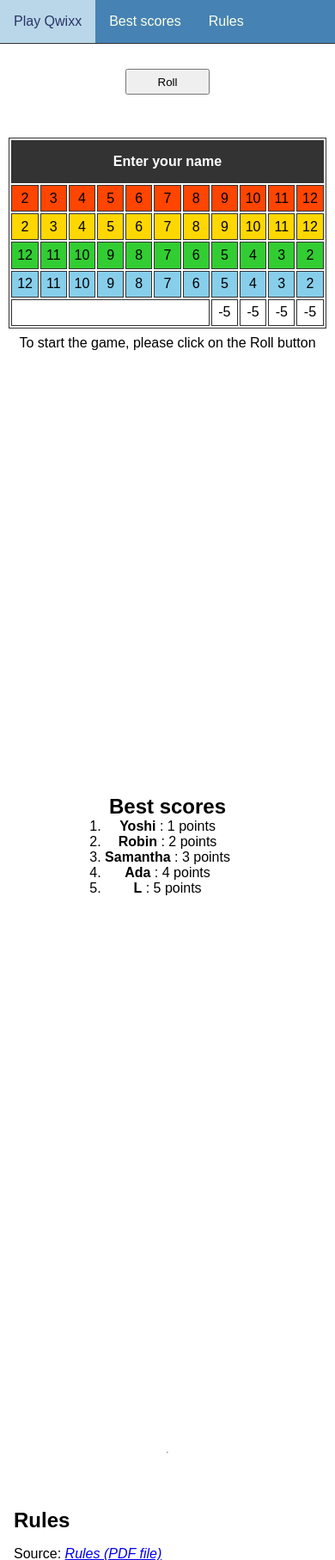
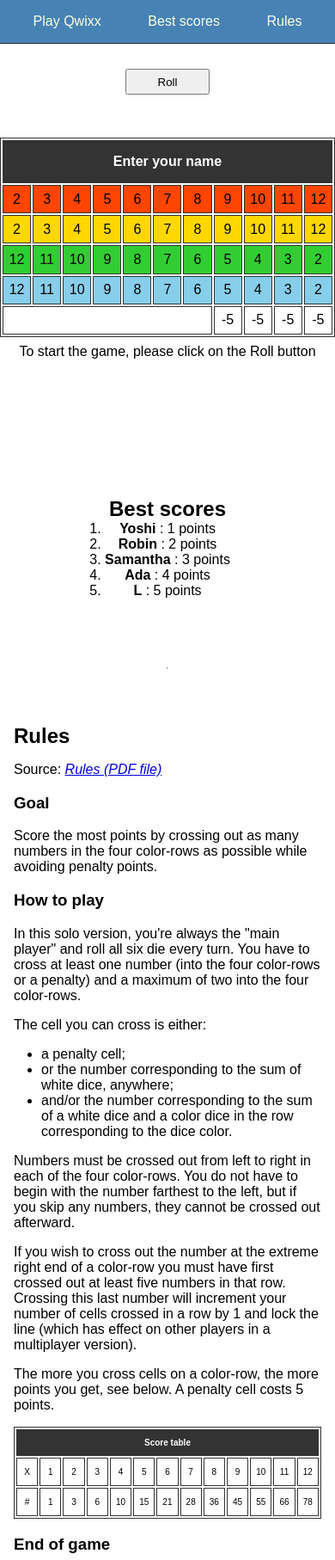
Before and after one commit to jboisseur/qwixx, a PHP site: page / in a window 390 px wide. Shown: the top 1814 px of the page at 86% size. Run offline with PHP 8.4, Linux system fonts and the light colour scheme; some libraries are stand-ins or nearby versions.

Commit message:
V1 release!

```diff
--- a/index.php
+++ b/index.php
@@ -95,18 +95,22 @@
             </div>
 
             <?php
+            define("SCORE_MAX", 288);
+
             // Handling Best score form
-            if ($_SERVER["REQUEST_METHOD"] == "POST") {
+            if (!empty($_POST) && $_SERVER["REQUEST_METHOD"] == "POST") {
                 $nameToAdd = test_input($_POST["name"]);
+                $nameToAdd = substr($nameToAdd, 0, 15); // avoid too long names
                 $scoreToAdd = test_input($_POST["score"]);
                 intval($scoreToAdd);
+                $scoreToAdd = $scoreToAdd > SCORE_MAX ? 0 : $scoreToAdd;
 
                 // Update JSON file
-                    $fileName = 'scores.json';
                     $arrayToAdd = array("name" => $nameToAdd, "score" => $scoreToAdd);
 
                     // Get scores.json file
-                    $jsonString = file_get_contents($fileName);
+                    $filename = 'scores.json';
+                    $jsonString = file_get_contents($filename);
                     $jsonData = json_decode($jsonString, true); // change it to an array
 
                     // Add data to the array
@@ -116,17 +120,23 @@
                     $score = array_column($jsonData, 'score');
                     array_multisort($score, SORT_DESC, $jsonData);
 
+                    /*Remove duplicates -- continue this. sizeof($tableau) pour avoir sa taille
+                    var_dump(array_unique($jsonData));*/
+
                     // Get rid of last element
                     array_pop($jsonData);
 
                     // Transform back into a string
                     $jsonData = json_encode($jsonData);
 
-                    // Replace file
-                    $myFile = fopen($fileName, "w") or die("Cannot open file!");
+                    $myFile = fopen($filename, "w") or die("Cannot open file! Check permissions on json file");
                     fwrite($myFile, $jsonData);
                     fclose($myFile);
-            };
+
+                    // Prevent resubmission
+                    header("Location: " . $_SERVER["REQUEST_URI"]);
+                    exit;
+            }
 
             function test_input($data) {
                 $data = trim($data);
@@ -137,7 +147,8 @@
             ?>
 
             <div id="congrats" class="hide">
-                <p>Congrats! This is one of the 5 best score. Would you like to appear in the list?</p>
+                <p>&#127881; Congrats! This is one of the best scores.<br>
+                Would you like to appear in the list?</p>
                 <form method="post" action="<?php echo htmlspecialchars($_SERVER["PHP_SELF"]);?>" id="sendBestScore">
                     <input type="text" name="name" value="" hidden>
                     <input type="text" name="score" value="" hidden>
--- a/style.css
+++ b/style.css
@@ -33,6 +33,7 @@ nav {
     position: fixed;
     top: 0;
     border-bottom: 1px solid var(--pen);
+    z-index: 1;
 }
 
 nav ul {
@@ -56,7 +57,7 @@ nav a:hover {
 }
 
 #playQwixx, #bestScoreZone {
-    height: 100vh;
+    /*height: 100vh;*/
     padding: 5em;
 }
 
@@ -148,8 +149,8 @@ th {
 }
 
 td {
-    width: 4vw;
-    height: 4vw;
+    width: calc(4vw + 2px);
+    height: calc(4vw + 2px);
     padding: 1em;
 }
 
@@ -165,38 +166,19 @@ tfoot {
     padding: 0.5em;
 }
 
-@media screen and (max-width: 550px) {
-    #playQwixx, #rules, #bestScoreZone {
-        margin: auto;
-        padding-left: 0;
-        padding-right: 0;
-    }
-    #rules {
-        width: 100vw;
-        padding-left: 1em;
-        padding-right: 1em;
-    }
-    #rules table {
-       table-layout: fixed;
-       width: 100%;
-       font-size: x-small;
-    }
-    #rules td {
-        min-width: unset;
-        min-height: unset;
-        padding: 0.2em;
-    }
-    table {
-        width: 100%;
-    }
-    td {
-        padding: 0;
-        width: 8vw;
-        height: 8vw;
-    }
-    nav {
-        justify-content: center;
-    }
+/* congrats */
+
+#congrats {
+    background-color: var(--lightblue);
+    border: 1px solid var(--darkblue);
+    border-radius: 5px;
+    padding: 1em;
+    text-align: center;
+    margin: 1em;
+}
+
+#congrats button {
+    margin: 1em auto 0 auto;
 }
 
 /* WARNING - Begins */
@@ -246,25 +228,63 @@ tfoot {
 
 /* cell make up */
 .allowedCell, .allowCellColorLine, .minus5 {
-    border: 2px solid var(--black);
+    box-shadow: 0px 0px 0px 2px var(--black) inset;
 }
 
 .checkCell, .permanentCheckCell {
     background:linear-gradient(
     to bottom right,
     transparent  calc(50% - 2px),
-    var(--pen)        calc(50% - 2px),
-    var(--pen)         calc(50% + 2px) ,
+    var(--pen) calc(50% - 2px),
+    var(--pen) calc(50% + 2px) ,
     transparent  calc(50% + 2px)
     ),
 
     linear-gradient(
     to bottom left,
     transparent  calc(50% - 2px),
-    var(--pen)         calc(50% - 2px),
-    var(--pen)         calc(50% + 2px) ,
+    var(--pen) calc(50% - 2px),
+    var(--pen) calc(50% + 2px) ,
     transparent  calc(50% + 2px)
   );
 }
 
 /* WARNING - Ends */
+
+@media screen and (max-width: 550px) {
+    #playQwixx, #rules, #bestScoreZone {
+        margin: auto;
+        padding-left: 0;
+        padding-right: 0;
+    }
+    #rules {
+        width: 100vw;
+        padding-left: 1em;
+        padding-right: 1em;
+    }
+    #rules table {
+       table-layout: fixed;
+       width: 100%;
+       font-size: x-small;
+    }
+    #rules td {
+        min-width: unset;
+        min-height: unset;
+        padding: 0.2em;
+    }
+    table {
+        width: 100%;
+    }
+    td {
+        padding: 0;
+        width: calc(8vw + 2px);
+        height: calc(8vw + 2px);
+    }
+    nav ul {
+        display: flex;
+        justify-content: space-evenly;
+    }
+    .allowedCell, .allowCellColorLine, .minus5 {
+        box-shadow: 0px 0px 0px 1px var(--black) inset;
+    }
+}
```
